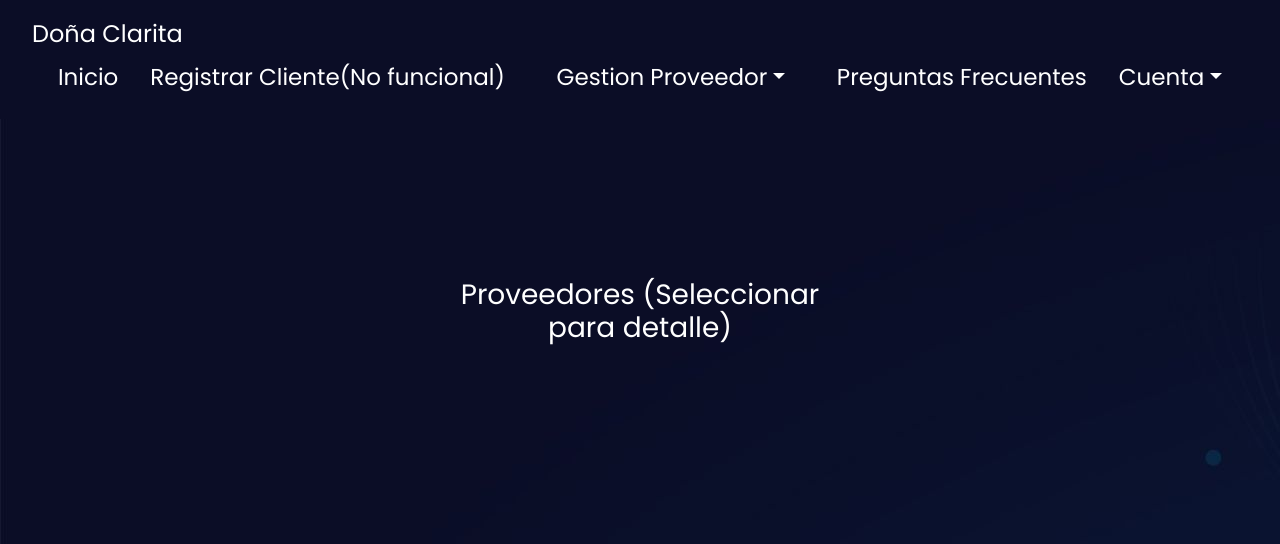
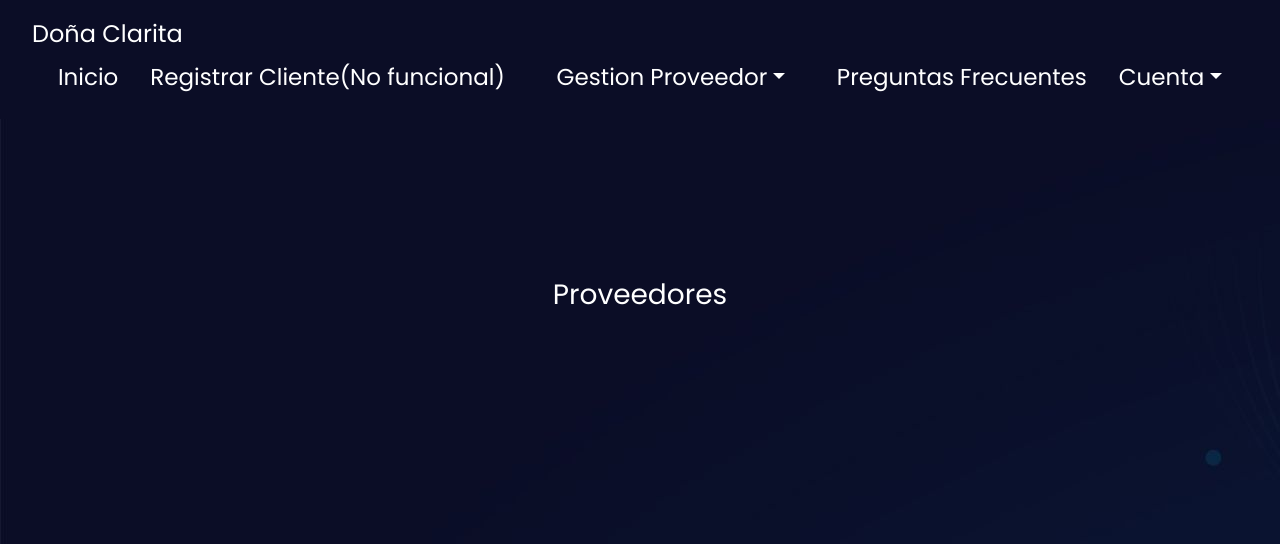
Before and after one commit to Aranzu/encargo1, a Django app: page /list_proveedor in a window 1280 px wide. Shown: the top 544 px of the page. Run offline with Django 3.2, Linux system fonts and the light colour scheme; data that the repository does not hold is empty.

Commit message:
add proveedor

```diff
--- a/Seguridad_login/proveedor/templates/list_proveedor.html
+++ b/Seguridad_login/proveedor/templates/list_proveedor.html
@@ -4,7 +4,7 @@
 <div class="main_contenededor poppins">
 	<br><br><br><br><br><br>
 	<form method="post" class="form-signin aligncenter">
-		<h1 class="h3 mb-3 font-weight-normal text-white">Proveedores (Seleccionar para detalle)</h1>
+		<h1 class="h3 mb-3 font-weight-normal text-white">Proveedores</h1>
         <br/><br/>
         {% for proveedor in proveedor_list %}
 
```
